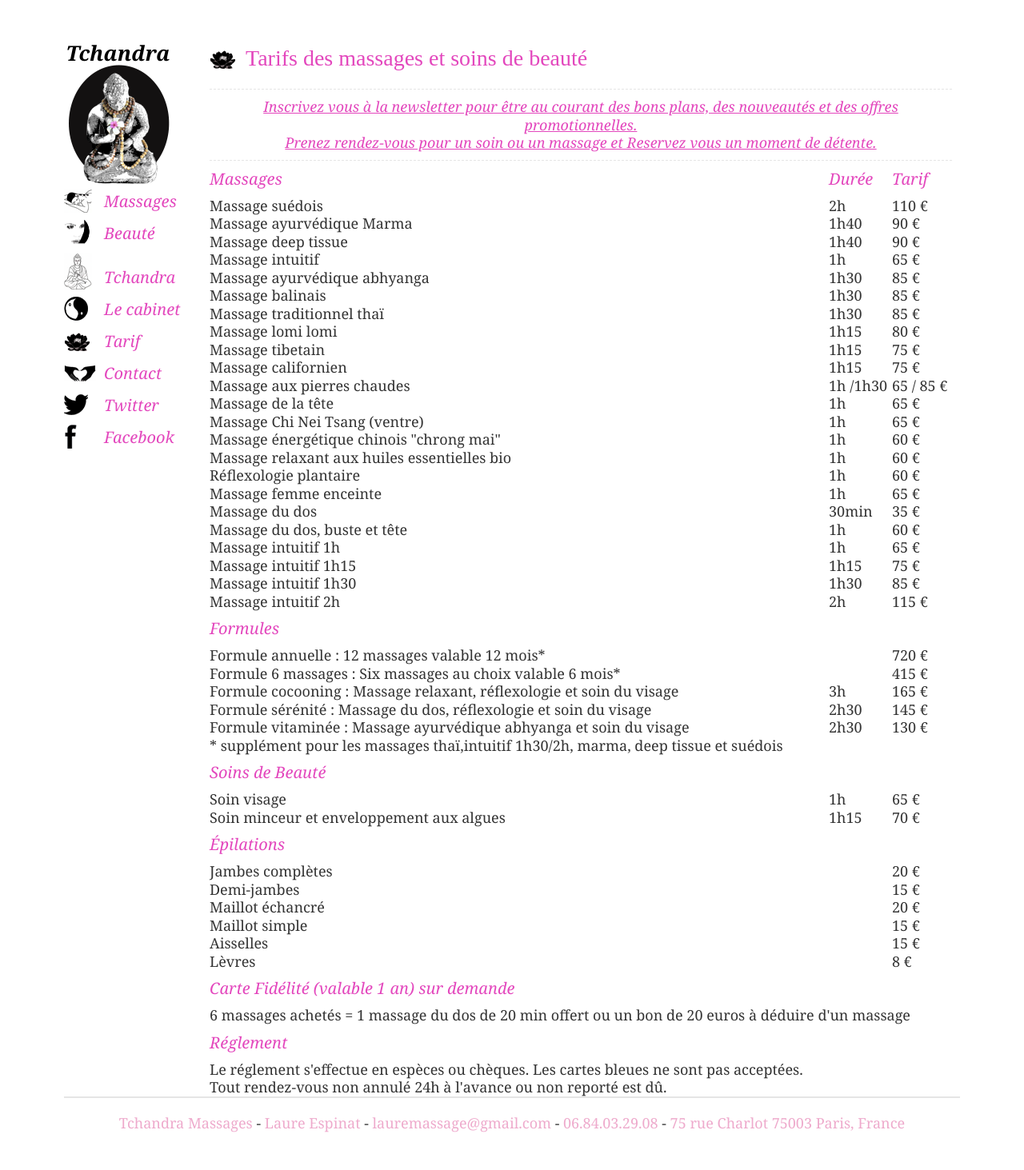
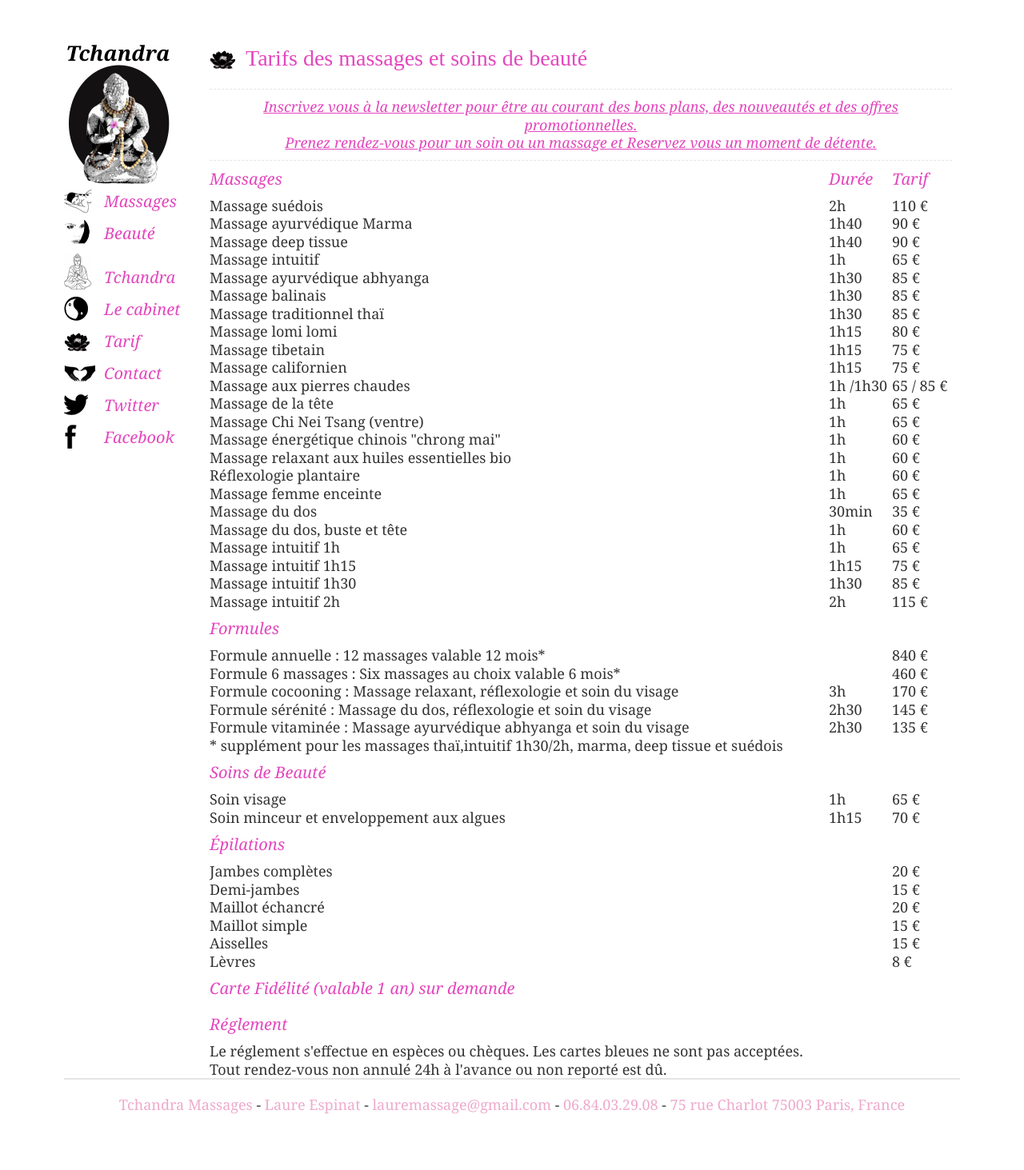
Before and after one commit to enrjphabricator/tchandra, a Jekyll site: the page built from _posts/2013-01-01-tarif.html, in a window 1280 px wide. Shown: the whole page at 80% size. Built offline with Jekyll 4.4.1, drawn with Linux system fonts in a browser that asks for light colours; our own code applies the rules of GitHub Pages for plain Markdown files; after the commit the page ends 1440 px from its top, so only the background shows below that.

Commit message:
Update 2013-01-01-tarif.html

```diff
--- a/_posts/2013-01-01-tarif.html
+++ b/_posts/2013-01-01-tarif.html
@@ -43,11 +43,11 @@ beaute: [visage, drainage, minceur, mains]
         <tr>
             <th colspan="3">Formules</th>
         </tr>
-        <tr><td>Formule annuelle : 12 massages valable 12 mois*</td><td></td><td>720 &euro;</td></tr>
-        <tr><td>Formule 6 massages : Six massages au choix valable 6 mois* </td><td> </td><td>415 &euro;</td></tr>
-        <tr><td>Formule cocooning : Massage relaxant, réflexologie et soin du visage</td><td>3h</td><td>165 &euro;</td></tr>
+        <tr><td>Formule annuelle : 12 massages valable 12 mois*</td><td></td><td>840 &euro;</td></tr>
+        <tr><td>Formule 6 massages : Six massages au choix valable 6 mois* </td><td> </td><td>460 &euro;</td></tr>
+        <tr><td>Formule cocooning : Massage relaxant, réflexologie et soin du visage</td><td>3h</td><td>170 &euro;</td></tr>
         <tr><td>Formule sérénité : Massage du dos, réflexologie et soin du visage</td><td>2h30</td><td>145 &euro;</td></tr>
-        <tr><td>Formule vitaminée : Massage ayurvédique abhyanga et soin du visage </td><td>2h30</td><td>130 &euro;</td></tr>
+        <tr><td>Formule vitaminée : Massage ayurvédique abhyanga et soin du visage </td><td>2h30</td><td>135 &euro;</td></tr>
         <tr><td>* supplément pour les massages thaï,intuitif 1h30/2h, marma, deep tissue et suédois
 		<tr>
             <th colspan="3">Soins de Beauté</th>
@@ -75,7 +75,7 @@ beaute: [visage, drainage, minceur, mains]
    </tbody>
 </table>
 <h2>Carte Fidélité (valable 1 an) sur demande</h2>
-<p>6 massages achetés = 1 massage du dos de 20 min offert ou un bon de 20 euros à déduire d'un massage</p>
+<p10 massages achetés = 1 massage du dos de 20 min offert ou un bon de 20 euros à déduire d'un massage</p>
 <h2>Réglement</h2>
 <p>Le réglement s'effectue en espèces ou chèques. Les cartes bleues ne sont pas acceptées. </p>
 <p>Tout rendez-vous non annulé 24h à l'avance ou non reporté est dû.</p>
```
